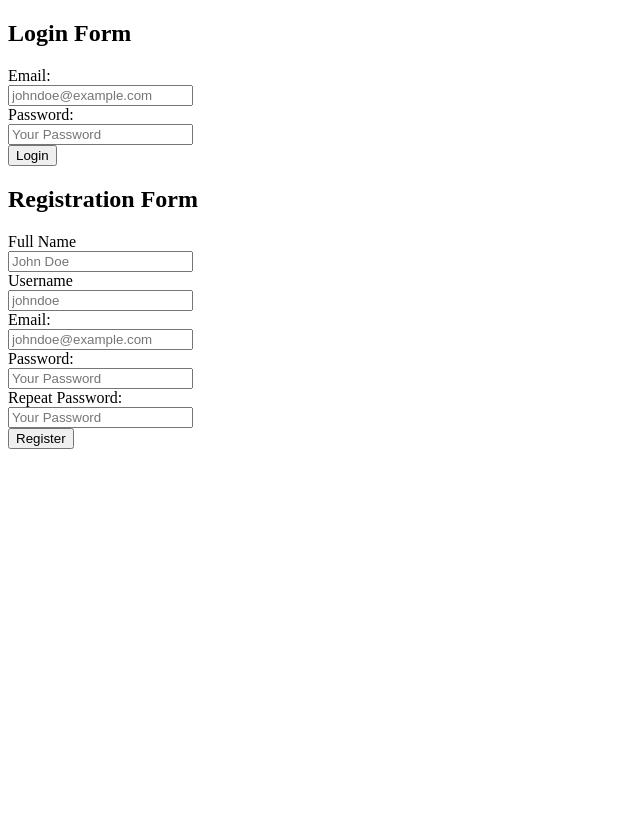
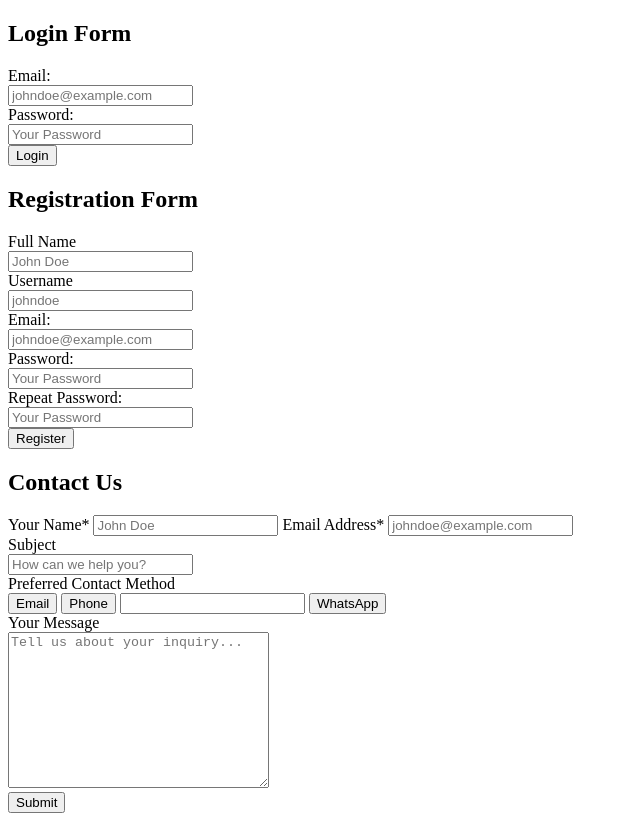
Before and after one commit to ezekielkibiego/html-elements, a plain HTML site: page forms.html in a window 1280 px wide. Shown: the whole page, without its empty margins (0-640 px from the left). Before the commit the page ends 800 px from the top, so only its background shows below. Drawn offline with Linux system fonts and the light colour scheme.

Commit message:
add contact form

```diff
--- a/forms.html
+++ b/forms.html
@@ -43,7 +43,33 @@
         <button type="submit">Register</button>
     </form>
 
+    <h2>Contact Us</h2>
+    <form>
+        <label for="">Your Name*</label>
+        <input type="text" name="name" id="name" placeholder="John Doe" required >
 
+        <label for="">Email Address*</label>
+        <input type="email" name="email" id="email" placeholder="johndoe@example.com" required>
+        <br>
+
+        <label for="">Subject</label><br>
+        <input type="text" name="subject" id="subject" placeholder="How can we help you?" required>
+        <br>
+
+        <label for="">Preferred Contact Method</label><br>
+        <button>Email</button>
+        <button>Phone</button>
+        <input type="number">
+        <button>WhatsApp</button>
+        <br>
+
+        <label for="">Your Message</label><br>
+        <textarea name="" id="" cols="30" rows="10" placeholder="Tell us about your inquiry..."></textarea>
+        <br>
+
+
+        <button type="submit">Submit</button>
+    </form>
 
 </body>
 </html>
```
